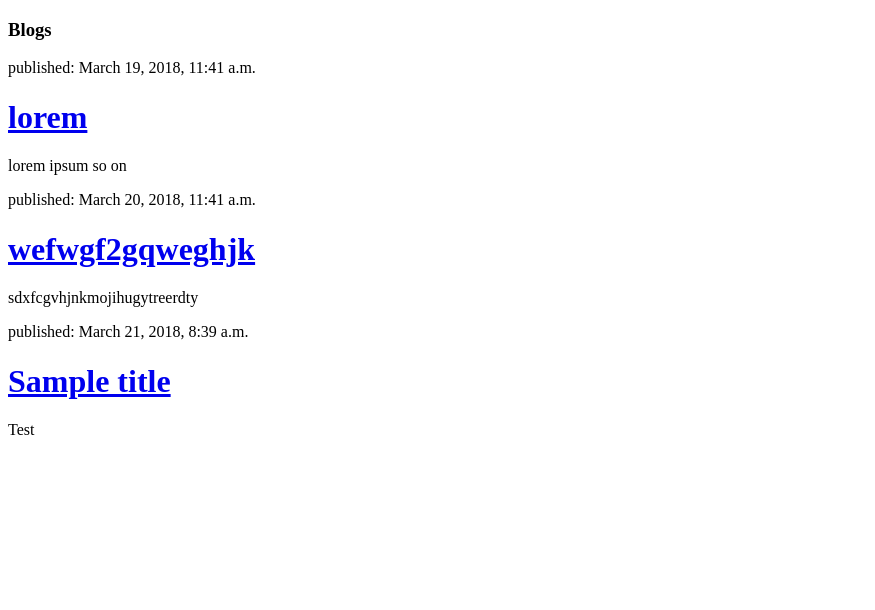
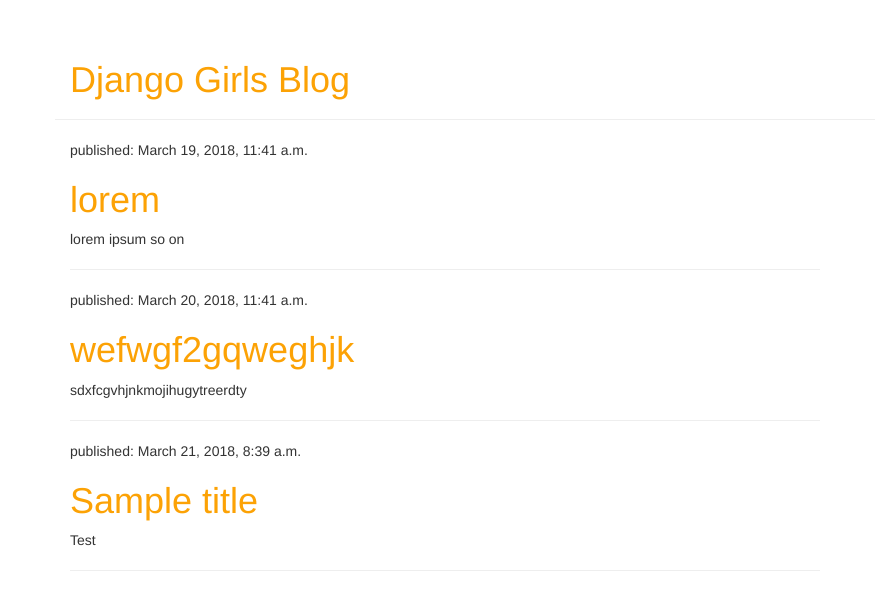
Before and after one commit to frk008/django-girls-tutorial, a Django app: page / in a window 1280 px wide. Shown: the top 610 px of the page, without its empty margins (0-875 px from the left). Run offline with Django 3.2, Linux system fonts and the light colour scheme; data comes from the database, SQL or seed files in the repository; some libraries are stand-ins or nearby versions.

Commit message:
Add base template

```diff
--- /dev/null
+++ b/blog/static/css/blog.css
@@ -0,0 +1,3 @@
+h1, a {
+  color: #FCA205;
+}
--- /dev/null
+++ b/blog/templates/blog/base.html
@@ -0,0 +1,24 @@
+{% load staticfiles %}
+<!DOCTYPE html>
+<html>
+  <head>
+    <meta charset="utf-8">
+    <title>Django-project</title>
+    <link rel="stylesheet" href="//maxcdn.bootstrapcdn.com/bootstrap/3.2.0/css/bootstrap.min.css">
+    <link rel="stylesheet" href="//maxcdn.bootstrapcdn.com/bootstrap/3.2.0/css/bootstrap-theme.min.css">
+    <link rel="stylesheet" href="{% static 'css/blog.css' %}">
+  </head>
+  <body>
+    <div class="page-header container">
+        <h1><a href="/">Django Girls Blog</a></h1>
+    </div>
+    <div class="content container">
+        <div class="row">
+            <div class="col-md-8">
+            {% block content %}
+            {% endblock %}
+            </div>
+        </div>
+    </div>
+  </body>
+</html>
--- a/blog/templates/blog/post_list.html
+++ b/blog/templates/blog/post_list.html
@@ -1,17 +1,12 @@
-<!DOCTYPE html>
-<html>
-  <head>
-    <meta charset="utf-8">
-    <title>Django-project</title>
-  </head>
-  <body>
-    <h3>Blogs</h3>
+{% extends 'blog/base.html' %}
+
+{% block content %}
   {% for post in posts %}
     <div>
       <p>published: {{ post.published_date }}</p>
       <h1><a href="#">{{ post.title }}</a></h1>
       <p>{{ post.text|linebreaksbr }}</p>
     </div>
+    <hr>
   {% endfor %}
-  </body>
-</html>
+{% endblock %}
```
Lines whose indentation alone changed are shown as unchanged.
